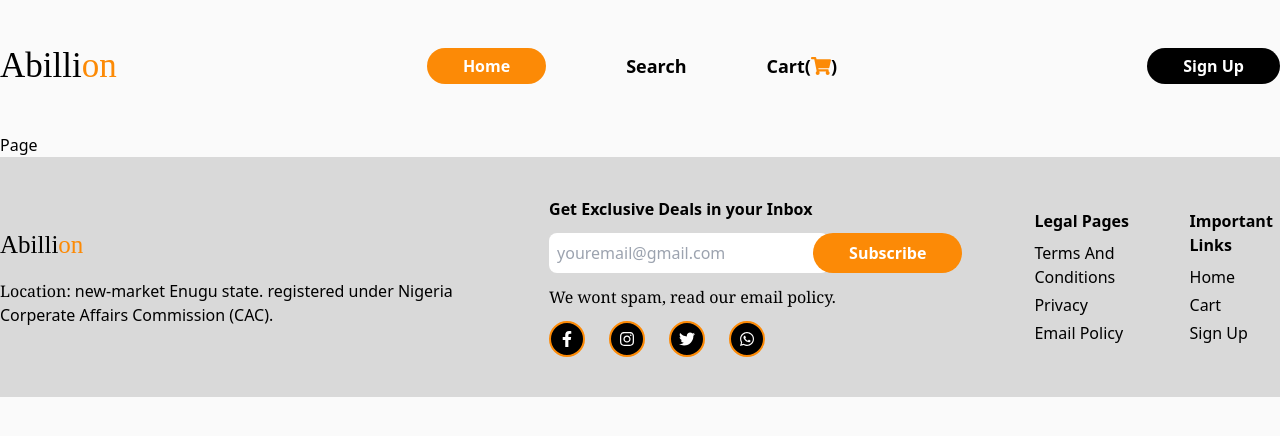
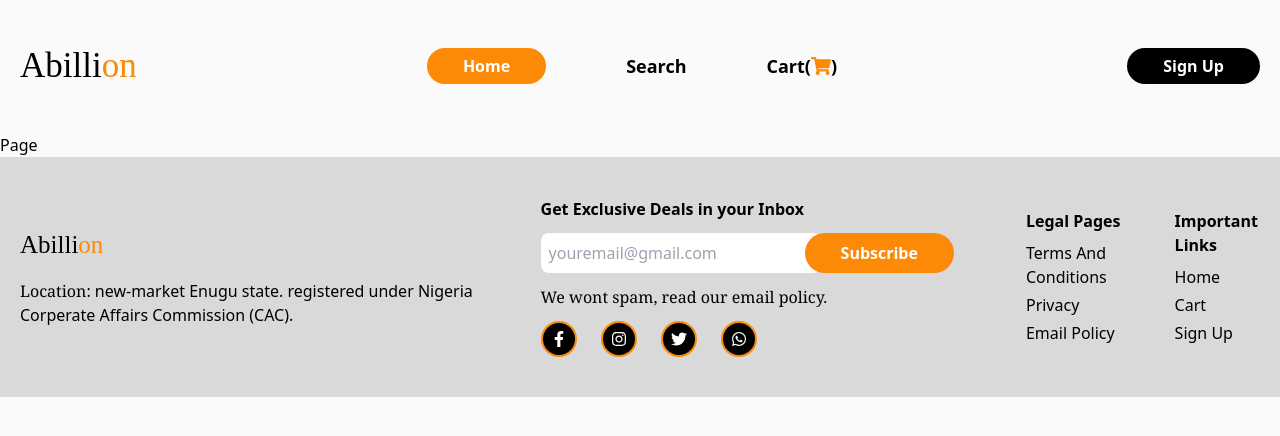
Before and after one commit to salv20/abillion, a Next.js app: page / in a window 1280 px wide. Shown: the top 436 px of the page. Built offline with nearby package versions, Linux system fonts and the light colour scheme; a web font is replaced by a local one.

Commit message:
padding for the container

```diff
--- a/tailwind.config.ts
+++ b/tailwind.config.ts
@@ -15,6 +15,9 @@ const config: Config = {
 
       fontFamily:{
         danfo:["Danfo", "serif"]
+      },
+      container:{
+        padding:'20px'
       }
     },
   },
```
